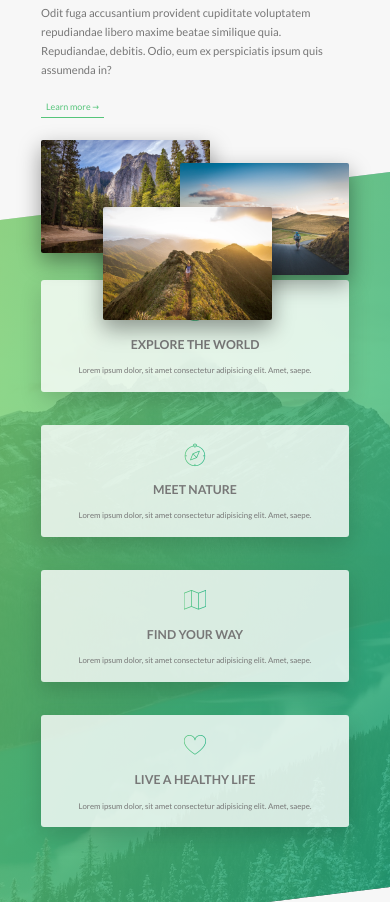
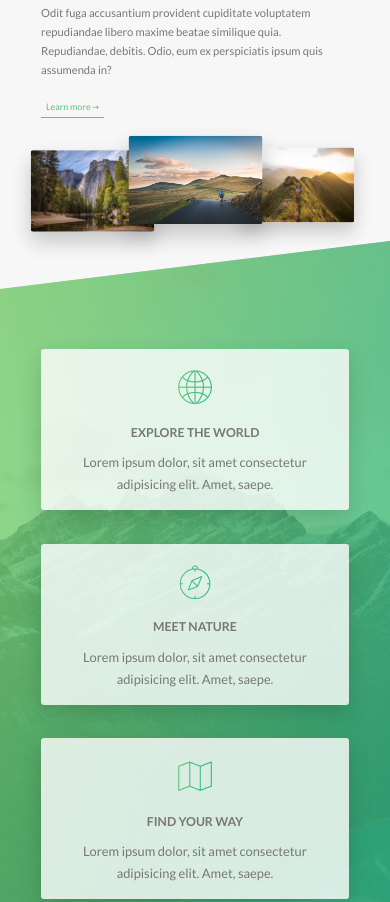
Before and after one commit to supriyoMondal/Natours-sass, a website: page index.html in a window 390 px wide. Shown: the part 1039-1941 px from the top of the page. Drawn offline with Linux system fonts and the light colour scheme.

Commit message:
Font Sizes Responsive

```diff
--- a/sass/components/_card.scss
+++ b/sass/components/_card.scss
@@ -3,9 +3,21 @@
     perspective: 150rem;
     position: relative;
     height: 40rem;
+    @include respond(tab-port){
+        height: 50rem;
+    }
+    @include respond(phone){
+        height: 55rem;
+    }
     &__side{
         background-color: orangered;
         height: 40rem;
+        @include respond(tab-port){
+            height: 50rem;
+        }
+        @include respond(phone){
+            height: 55rem;
+        }
         transition: all .8s;
         position: absolute;
         top: 0;
@@ -45,6 +57,9 @@
 
     &__picture{
         height: 20rem;
+        @include respond(tab-port){
+            height: 25rem;
+        }
         background-size: cover;
         background-blend-mode: screen;
         -webkit-background-clip: polygon(0 0,100% 0,100% 85%,0 100%);
@@ -66,6 +81,13 @@
         text-transform: uppercase;
         position: absolute;
         top: 12rem;
+        @include respond(tab-port){
+            top: 17rem;
+            font-size: 3rem;
+        }
+        @include respond(phone){
+            font-size: 3.4rem;
+        }
         right: 2rem;
         text-align: right;
         width: 75%;
@@ -91,6 +113,12 @@
          margin: 1rem auto;
             li{
                 font-size: 1.3rem;
+                @include respond(tab-port){
+                    font-size: 1.8rem;
+                }
+                @include respond(phone){
+                    font-size: 2.3rem;
+                }
                 text-align: center;
                 padding: .8rem;
                 &:not(:last-child){
@@ -115,9 +143,22 @@
     &__price-only{
             font-size: 1.4rem;
             text-transform: uppercase;
+            @include respond(tab-port){
+                font-size: 1.8rem;
+            }
+            @include respond(phone){
+                font-size: 2rem;
+            }
+
     }
     &__price-value{
             font-size: 4rem;
             font-weight: 300;
+            @include respond(tab-port){
+                font-size: 4.5rem;
+            }
+            @include respond(phone){
+                font-size: 5rem;
+            }
     }
 }
--- a/sass/components/_composition.scss
+++ b/sass/components/_composition.scss
@@ -8,17 +8,37 @@
         z-index: 10;
         transition: all 0.2s;
         outline-offset: 1.2rem;
+        @include respond(tab-port){
+           float: left;
+           position: relative;
+           width: 33.3333%;
+        box-shadow: 0 1.5rem 3rem rgba(#000000, .2);
+        }
         &--p1{
             left: 0;
             top: -2rem;
+            @include respond(tab-port){
+                top: 1rem;
+                transform: scale(1.2);
+            }
         }
         &--p2{
             right: 0;
-            top: 2rem;
+            @include respond(tab-port){
+                top: -1rem;
+                transform: scale(1.3);
+                z-index: 100;
+            }
         }
         &--p3{
             left: 20%;
             top: 10rem;
+            @include respond(tab-port){
+                top: 0;
+                left: 0;
+                transform: scale(1.1);
+
+            }
         }
         &:hover{
         transform: scale(1.07);
--- a/sass/components/_feature-box.scss
+++ b/sass/components/_feature-box.scss
@@ -5,9 +5,20 @@
     border-radius: 3px;
     box-shadow: 0 1.5rem 4rem rgba(#0000, .15);
     transition: all .2s;
-
+    @include respond(tab-port){
+        font-size: 1.8rem;
+    }
+    @include respond(phone){
+        font-size: 2.3rem;
+    }
     &__icon{
         font-size: 4rem;
+        @include respond(tab-port){
+            font-size: 5rem;
+        }
+        @include respond(phone){
+            font-size: 6rem;
+        }
         margin-bottom: .5rem;
         background-image: linear-gradient(to right,$color-primary,$color-primary-dark);
     display: inline-block;
```
Also changed, not shown: css/style.css.
